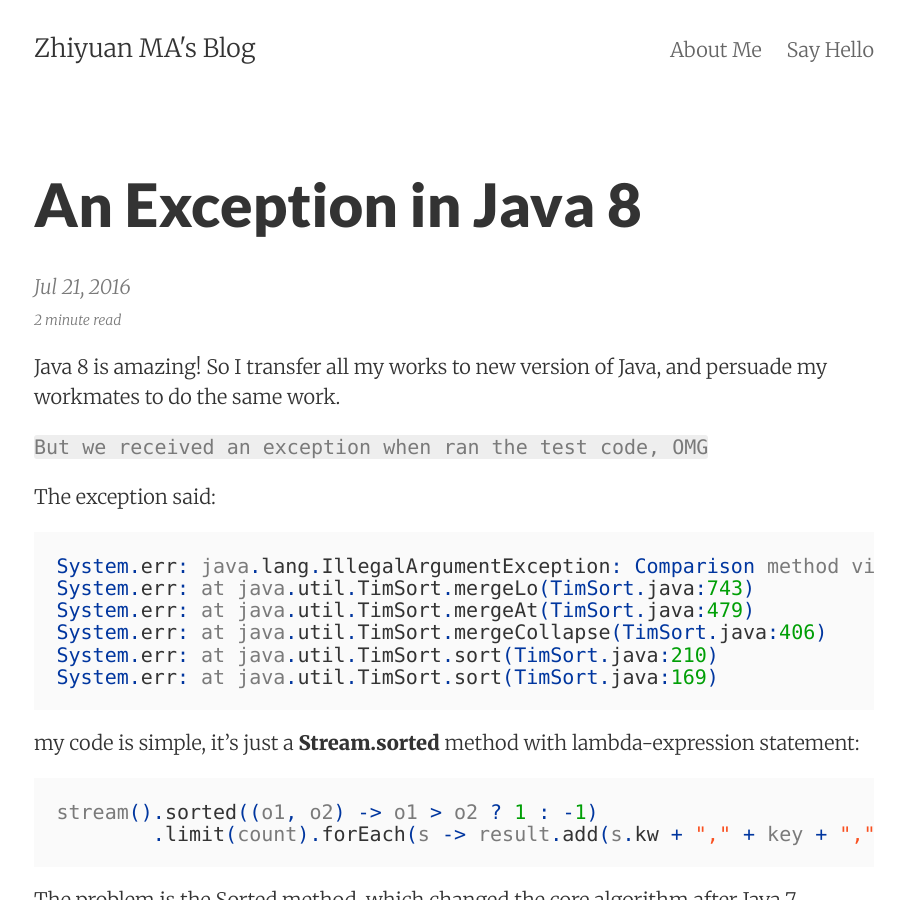
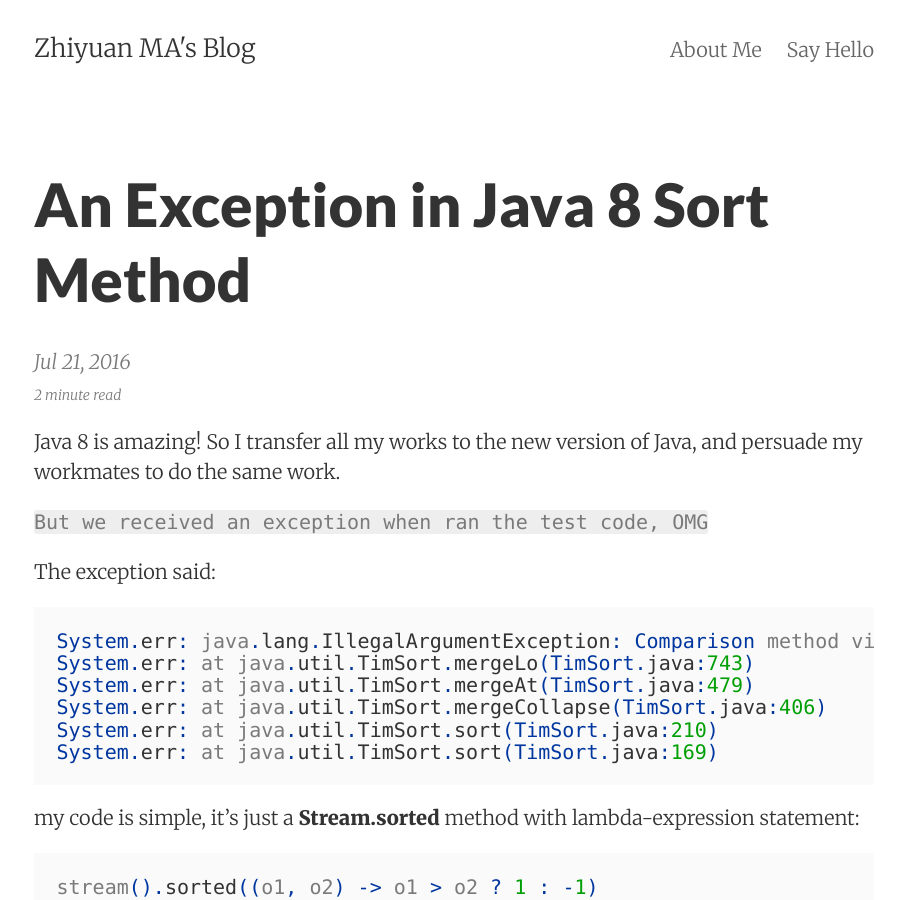
Before and after one commit to zhiyuanMA/zhiyuanMA.github.io, a Jekyll site: the page built from _posts/2016-07-21-java-8-sort-excp.md, in a window 1280 px wide and 900 px high. Shown: the whole window, without its empty margins (186-1091 px from the left). Built offline with Jekyll 4.4.1, drawn with Linux system fonts in a browser that asks for light colours.

Commit message:
new post

```diff
--- a/_posts/2016-07-21-java-8-sort-excp.md
+++ b/_posts/2016-07-21-java-8-sort-excp.md
@@ -1,10 +1,10 @@
 ---
 layout:     post
-title:      An Exception in Java 8
+title:      An Exception in Java 8 Sort Method
 categories: Java
 ---
 
-Java 8 is amazing! So I transfer all my works to new version of Java, and persuade my workmates to do the same work.
+Java 8 is amazing! So I transfer all my works to the new version of Java, and persuade my workmates to do the same work.
 
 `But we received an exception when ran the test code, OMG`
 
```
